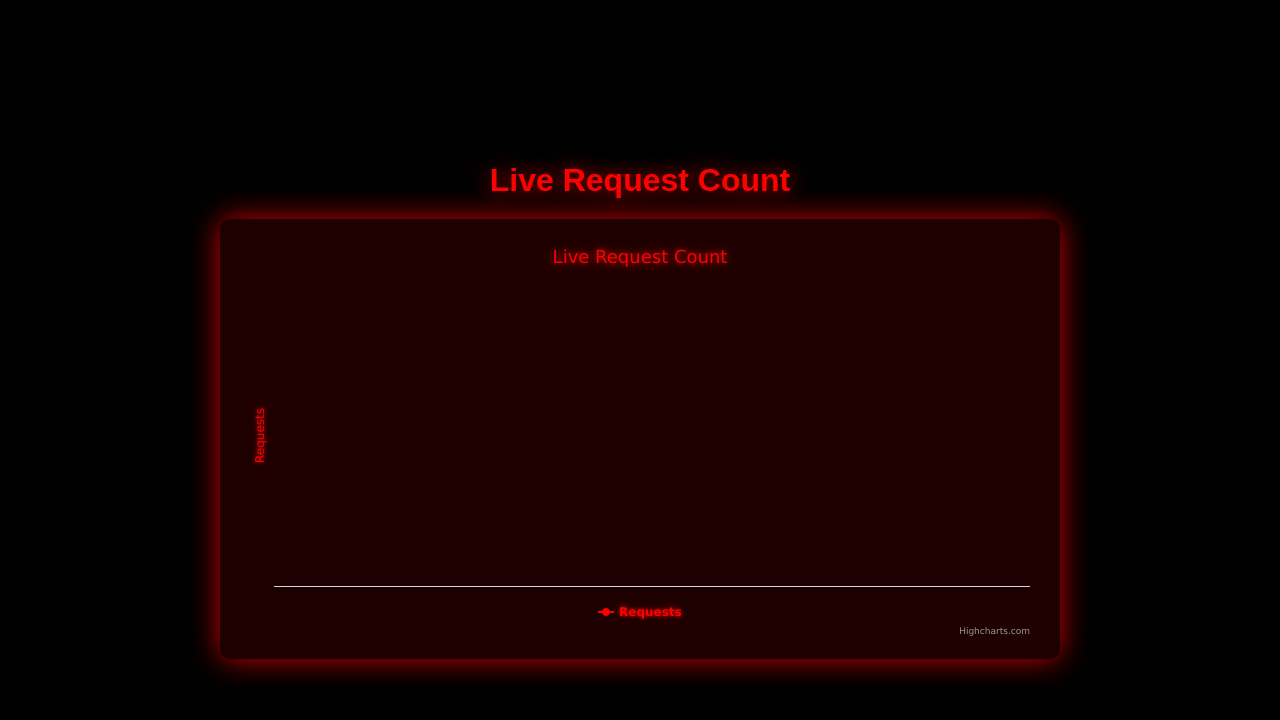
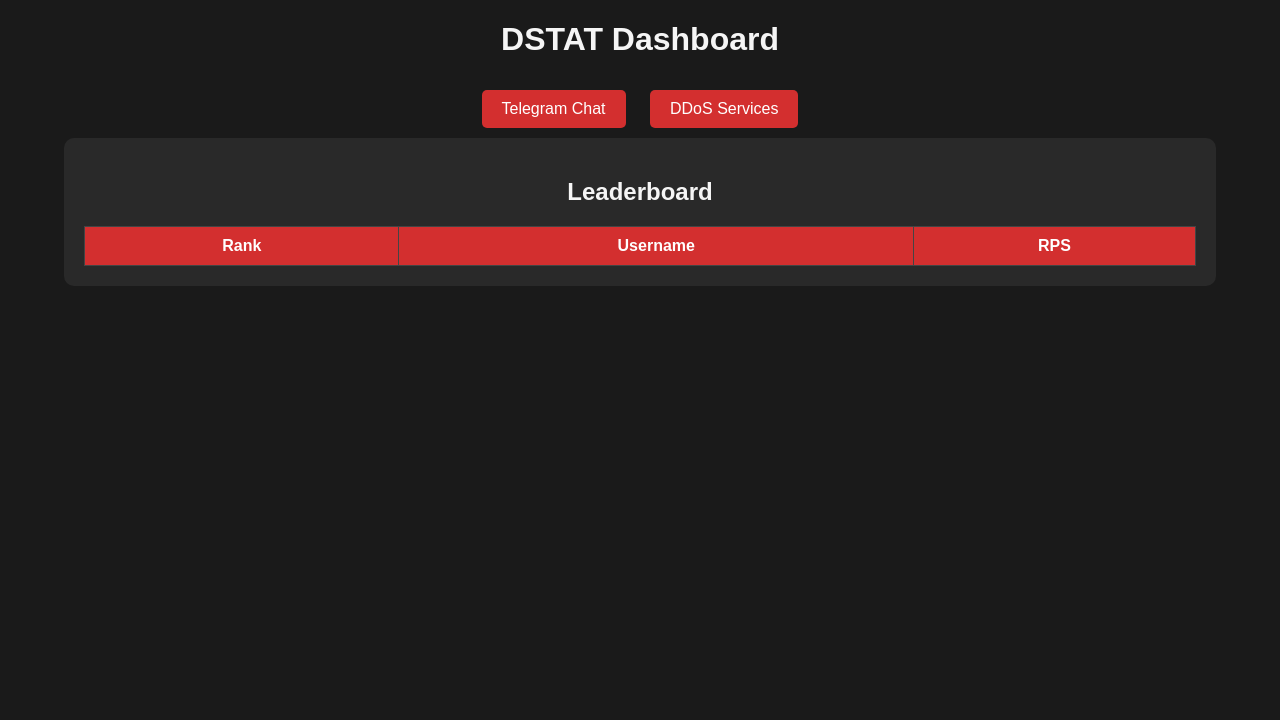
Before and after one commit to FazrrProgrammers/dstat-project, a plain HTML site: page index.html in a window 1280 px wide. Drawn offline with nearby package versions, Linux system fonts and the light colour scheme; no server answers.

Commit message:
Update index.html

```diff
--- a/index.html
+++ b/index.html
@@ -1,66 +1,92 @@
-<!DOCTYPE html>
-<html lang="en">
+<!DOCTYPE html><html lang="en">
 <head>
     <meta charset="UTF-8">
-    <meta name="viewport" content="width=device-width, initial-scale=1.0">
-    <title>Live Requests</title>
-    <script src="https://code.highcharts.com/highcharts.js"></script>
+    <meta name="viewport" content="width=device-width, initial-scale=1">
+    <title>DSTAT | @kittylovers321</title>
     <style>
         body {
-            background-color: #000;
-            color: #ff0000;
-            font-family: 'Arial', sans-serif;
-            display: flex;
-            flex-direction: column;
-            align-items: center;
-            justify-content: center;
-            height: 100vh;
+            font-family: Arial, sans-serif;
+            background-color: #1a1a1a;
+            color: #f5f5f5;
+            text-align: center;
             margin: 0;
         }
-        #container {
-            width: 80%;
-            max-width: 800px;
-            height: 400px;
+        .container {
+            width: 90%;
+            max-width: 1200px;
+            margin: 20px auto;
+        }
+        .btn {
+            display: inline-block;
+            background-color: #d32f2f;
+            color: white;
+            padding: 10px 20px;
+            border-radius: 5px;
+            text-decoration: none;
+            margin: 10px;
+            transition: 0.3s;
+        }
+        .btn:hover {
+            background-color: #a52f2f;
+        }
+        .leaderboard {
+            background: #292929;
+            padding: 20px;
             border-radius: 10px;
-            padding: 20px;
-            background: #1e0000;
-            box-shadow: 0px 0px 30px rgba(255, 0, 0, 0.8);
         }
-        h1 {
-            margin-bottom: 20px;
-            text-shadow: 0px 0px 20px rgba(255, 0, 0, 0.8);
+        table {
+            width: 100%;
+            border-collapse: collapse;
+        }
+        th, td {
+            padding: 10px;
+            border: 1px solid #444;
+        }
+        th {
+            background: #d32f2f;
+            color: white;
         }
     </style>
 </head>
 <body>
-    <h1>Live Request Count</h1>
-    <div id="container"></div>
-    <script>
-        document.addEventListener("DOMContentLoaded", function() {
-            Highcharts.chart('container', {
-                chart: {
-                    type: 'spline',
-                    backgroundColor: '#1e0000',
-                    borderRadius: 10,
-                    events: { load: function() {
-                        var series = this.series[0];
-                        setInterval(async function() {
-                            try {
-                                const response = await fetch('/hit');
-                                const data = await response.json();
-                                const x = (new Date()).getTime(), y = data.requests;
-                                series.addPoint([x, y], true, series.data.length > 20);
-                            } catch (error) { console.error("Error fetching data:", error); }
-                        }, 1000);
-                    }}
-                },
-                title: { text: 'Live Request Count', style: { color: '#ff0000', textShadow: '0px 0px 10px rgba(255, 0, 0, 1)' } },
-                xAxis: { type: 'datetime', labels: { style: { color: '#ff0000', textShadow: '0px 0px 5px rgba(255, 0, 0, 1)' } } },
-                yAxis: { title: { text: 'Requests', style: { color: '#ff0000', textShadow: '0px 0px 5px rgba(255, 0, 0, 1)' } }, labels: { style: { color: '#ff0000', textShadow: '0px 0px 5px rgba(255, 0, 0, 1)' } } },
-                series: [{ name: 'Requests', data: [], color: '#ff0000' }],
-                legend: { itemStyle: { color: '#ff0000', textShadow: '0px 0px 5px rgba(255, 0, 0, 1)' } }
-            });
-        });
-    </script>
+    <div class="container">
+        <h1>DSTAT Dashboard</h1>
+        <a href="https://t.me/kittylovers321" class="btn" target="_blank">Telegram Chat</a>
+        <a href="booters.html" class="btn" target="_blank">DDoS Services</a>
+        <div class="leaderboard">
+            <h2>Leaderboard</h2>
+            <table>
+                <thead>
+                    <tr>
+                        <th>Rank</th>
+                        <th>Username</th>
+                        <th>RPS</th>
+                    </tr>
+                </thead>
+                <tbody id="leaderboardBody">
+                    <!-- Data will be loaded here dynamically -->
+                </tbody>
+            </table>
+        </div>
+    </div><script>
+    document.addEventListener("DOMContentLoaded", function () {
+        fetch('https://cyberkazakhstan.online/web_api')
+            .then(response => response.json())
+            .then(data => {
+                let leaderboardBody = document.getElementById("leaderboardBody");
+                leaderboardBody.innerHTML = "";
+                data.forEach((entry, index) => {
+                    let row = `<tr>
+                        <td>${index + 1}</td>
+                        <td>${entry.username}</td>
+                        <td>${entry.rps}</td>
+                    </tr>`;
+                    leaderboardBody.innerHTML += row;
+                });
+            })
+            .catch(error => console.error('Error fetching data:', error));
+    });
+</script>
+
 </body>
 </html>
```
